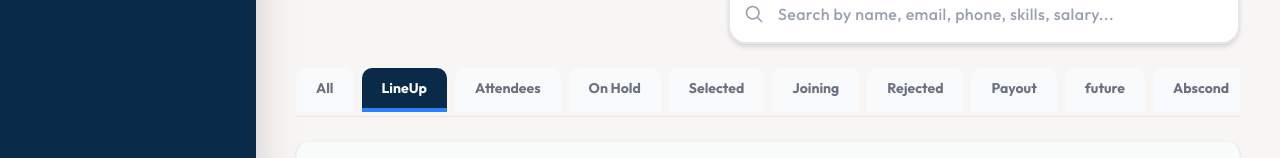
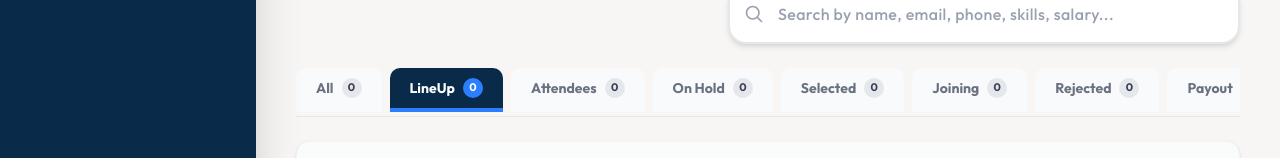
Before and after one commit to BluediamondPVT/crm-Trivesa-NextJs, a Next.js app: page /dashboard/admin/recruiters in a window 1280 px wide. Shown: the part 344-502 px from the top of the page. Built offline with nearby package versions, Linux system fonts and the light colour scheme; no server answers.

Commit message:
return update table filter

```diff
--- a/src/components/recruiter/TabsFilter.js
+++ b/src/components/recruiter/TabsFilter.js
@@ -12,7 +12,7 @@ export default function TabsFilter({ tabs, activeTab, setActiveTab, counts }) {
           }`}
         >
           <span>{tab}</span>
-          {/* {counts && counts[tab] !== undefined && (
+          {counts && counts[tab] !== undefined && (
             <span
               className={`inline-flex items-center justify-center min-w-[20px] h-5 px-1.5 text-[11px] font-bold rounded-full ${
                 activeTab === tab
@@ -22,7 +22,7 @@ export default function TabsFilter({ tabs, activeTab, setActiveTab, counts }) {
             >
               {counts[tab]}
             </span>
-          )} */}
+          )}
         </button>
       ))}
     </div>
```
